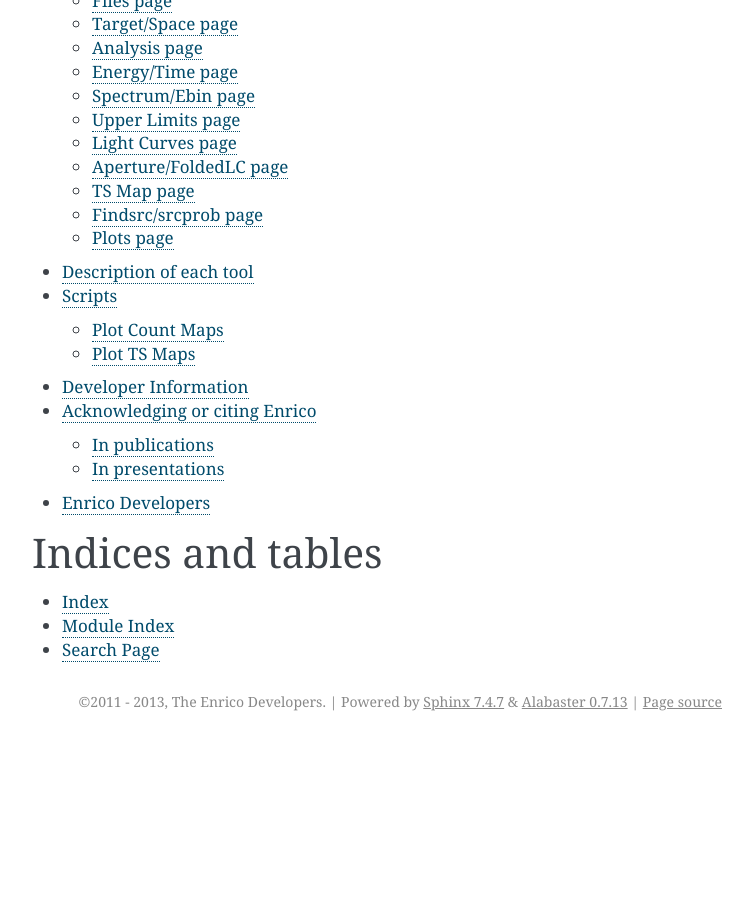
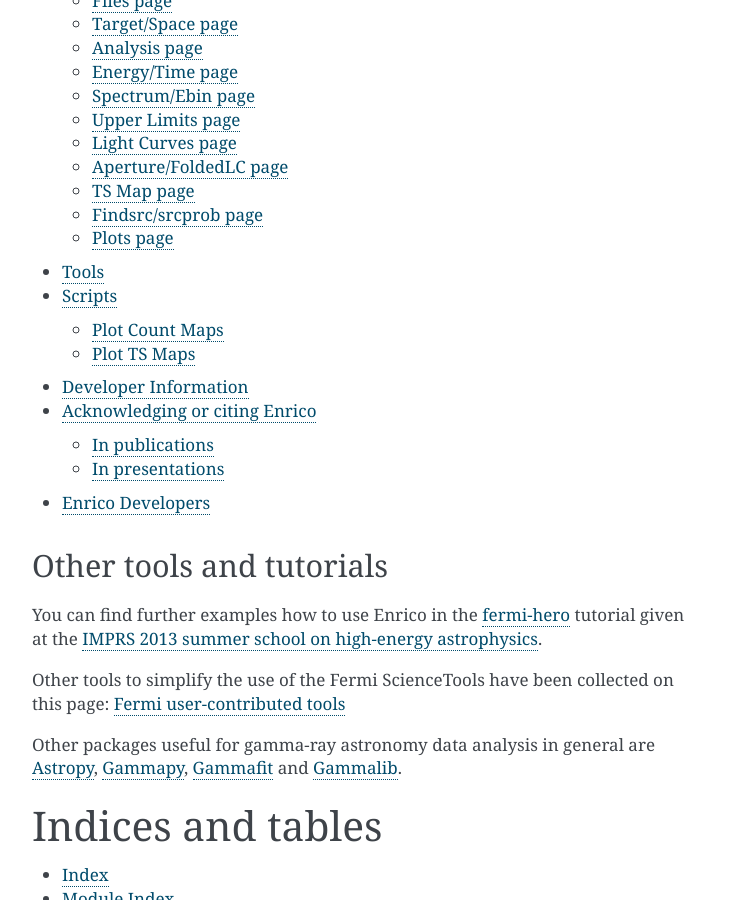
Before and after one commit to gammapy/enrico, a Sphinx documentation site: the page built from doc/source/index.rst, in a window 1280 px wide and 900 px high, scrolled down 3013 px. Shown: the whole window, without its empty margins (388-1141 px from the left). Built offline with Sphinx 7.4.7, drawn with Linux system fonts in a browser that asks for light colours; before the commit the page ends 3754 px from its top, so only the background shows below that; some of the changed text lies outside the part shown.

Commit message:
Add "other tools and tutorials" section to docs

```diff
--- a/doc/source/index.rst
+++ b/doc/source/index.rst
@@ -123,6 +123,21 @@ Table of Contents
    developer
    acknowledge
 
+Other tools and tutorials
+-------------------------
+
+You can find further examples how to use Enrico in the `fermi-hero <https://fermi-hero.readthedocs.org/>`__
+tutorial given at the `IMPRS 2013 summer school on high-energy astrophysics <http://www.mpia.de/imprs-hd/SummerSchools/2013/>`__.
+
+Other tools to simplify the use of the Fermi ScienceTools have been collected on this page:
+`Fermi user-contributed tools <http://fermi.gsfc.nasa.gov/ssc/data/analysis/user/>`__
+
+Other packages useful for gamma-ray astronomy data analysis in general are
+`Astropy <http://www.astropy.org/>`__,
+`Gammapy <https://gammapy.readthedocs.org/>`__,
+`Gammafit <http://gammafit.readthedocs.org/>`__
+and `Gammalib <http://gammalib.sourceforge.net/>`__.
+
 Indices and tables
 ==================
 
--- a/doc/source/tools.rst
+++ b/doc/source/tools.rst
@@ -1,42 +1,27 @@
 .. _tools:
 
-Description of each tool
-========================
+Tools
+=====
 
 ScienceTools are described `here <http://fermi.gsfc.nasa.gov/ssc/data/analysis/scitools/references.html>`__
 
-enrico_setupcheck : check your installation
+* ``enrico_help`` : print help
+* ``enrico_setupcheck`` : check your installation
+* ``enrico_download`` : download data and auxiliary files (backgrounds, catalog, etc...)
+* ``enrico_config`` : produce a configuration file
+* ``enrico_gui`` : run the GUI of enrico
 
-enrico_download: download data and auxiliary files (backgrounds, catalog, etc...)
-
-enrico_config: produce a configuration file
-
-
-enrico_gui : run the GUI of enrico
-
-enrico_xml: produce an xml file that is use to model the ROI using the 2FGL catalog.
-
-enrico_sed: Run gtlike afer having produced all the need fits files is asked.
-
-enrico_testmodel : compute the log(likelihood) of the models `POWERLAW`, `LogParabola` and `PLExpCutoff`. An ascii file is then produced in the Spectrum folder with the value of the log(likelihood) for each model. You can then use the Wilk's theorem to decide which model best describe the data.
-
-enrico_lc: produce a light-curve by running gtlike in different time bins
-
-enrico_foldedlc: produce a folded light-curve by running gtlike in different time bins. see the specific section in the config file
-
-enrico_applc: produce a light-curve using the aperture photometry technique (see `here <http://fermi.gsfc.nasa.gov/ssc/data/analysis/scitools/aperture_photometry.html>`__)
-
-enrico_tsmap : produce a TS map with or without the source of interest.
-
-enrico_plot_sed: plot the SED resulting from enrico_sed
-
-enrico_plot_lc: plot the LC resulting from enrico_lc
-
-enrico_plot_tsmap: plot the TS Map resulting from enrico_tsmap
-
-enrico_scan: make a profile likelihood for each free parameter of the target
-
-enrico_findsrc: run gtfindsource
-
-
-enrico_help: print help
+* ``enrico_xml`` : produce an xml file that is use to model the ROI using the 2FGL catalog.
+* ``enrico_sed`` : Run gtlike afer having produced all the need fits files is asked.
+* ``enrico_testmodel`` : compute the log(likelihood) of the models `POWERLAW`, `LogParabola` and `PLExpCutoff`.
+   An ascii file is then produced in the Spectrum folder with the value of the log(likelihood) for each model.
+   You can then use the Wilk's theorem to decide which model best describe the data.
+* ``enrico_lc`` : produce a light-curve by running gtlike in different time bins
+* ``enrico_foldedlc`` : produce a folded light-curve by running gtlike in different time bins. see the specific section in the config file
+* ``enrico_applc``: produce a light-curve using the aperture photometry technique (see `here <http://fermi.gsfc.nasa.gov/ssc/data/analysis/scitools/aperture_photometry.html>`__)
+* ``enrico_tsmap`` : produce a TS map with or without the source of interest.
+* ``enrico_plot_sed`` : plot the SED resulting from enrico_sed
+* ``enrico_plot_lc`` : plot the LC resulting from enrico_lc
+* ``enrico_plot_tsmap`` : plot the TS Map resulting from enrico_tsmap
+* ``enrico_scan`` : make a profile likelihood for each free parameter of the target
+* ``enrico_findsrc`` : run gtfindsource
```
